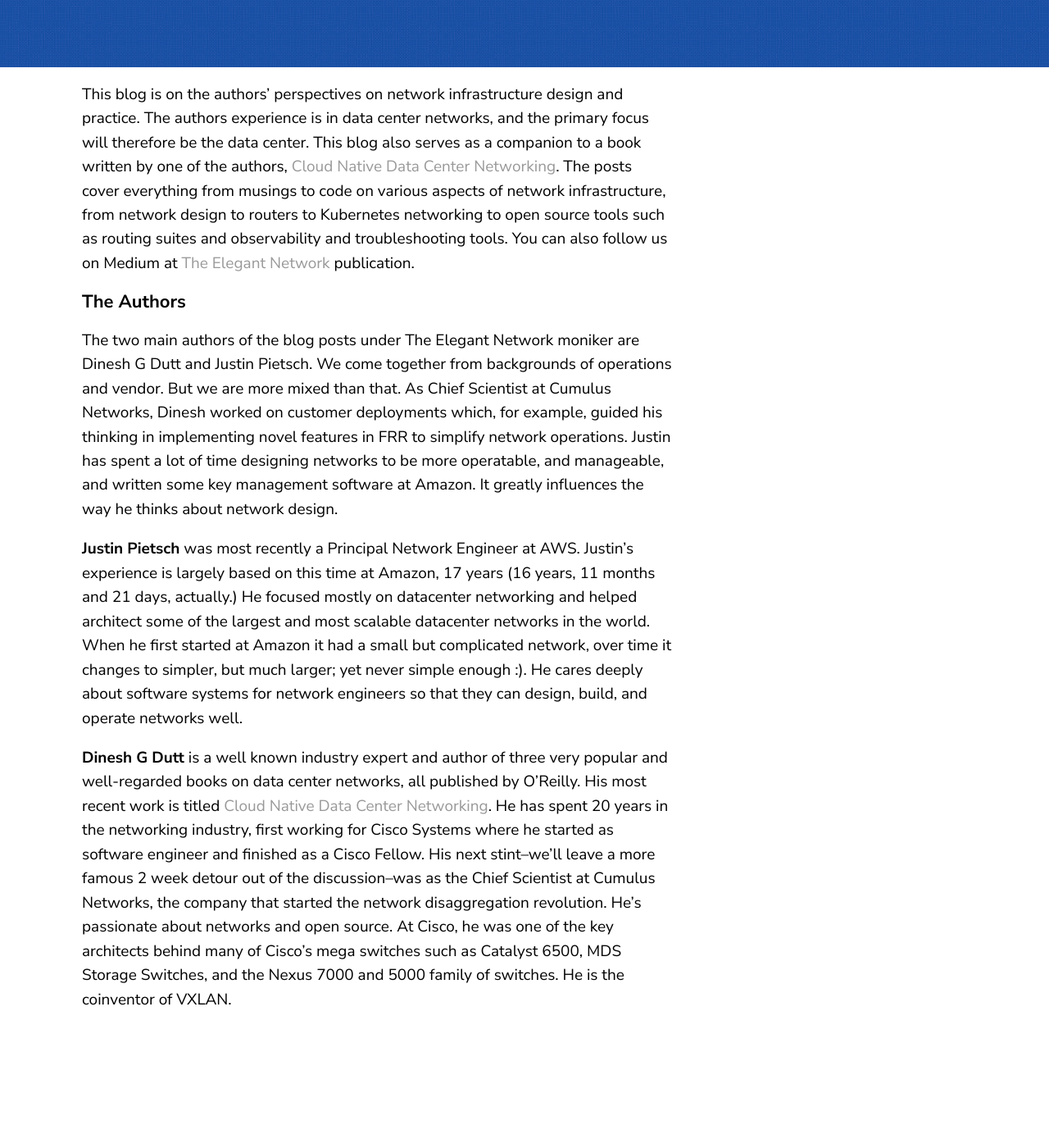
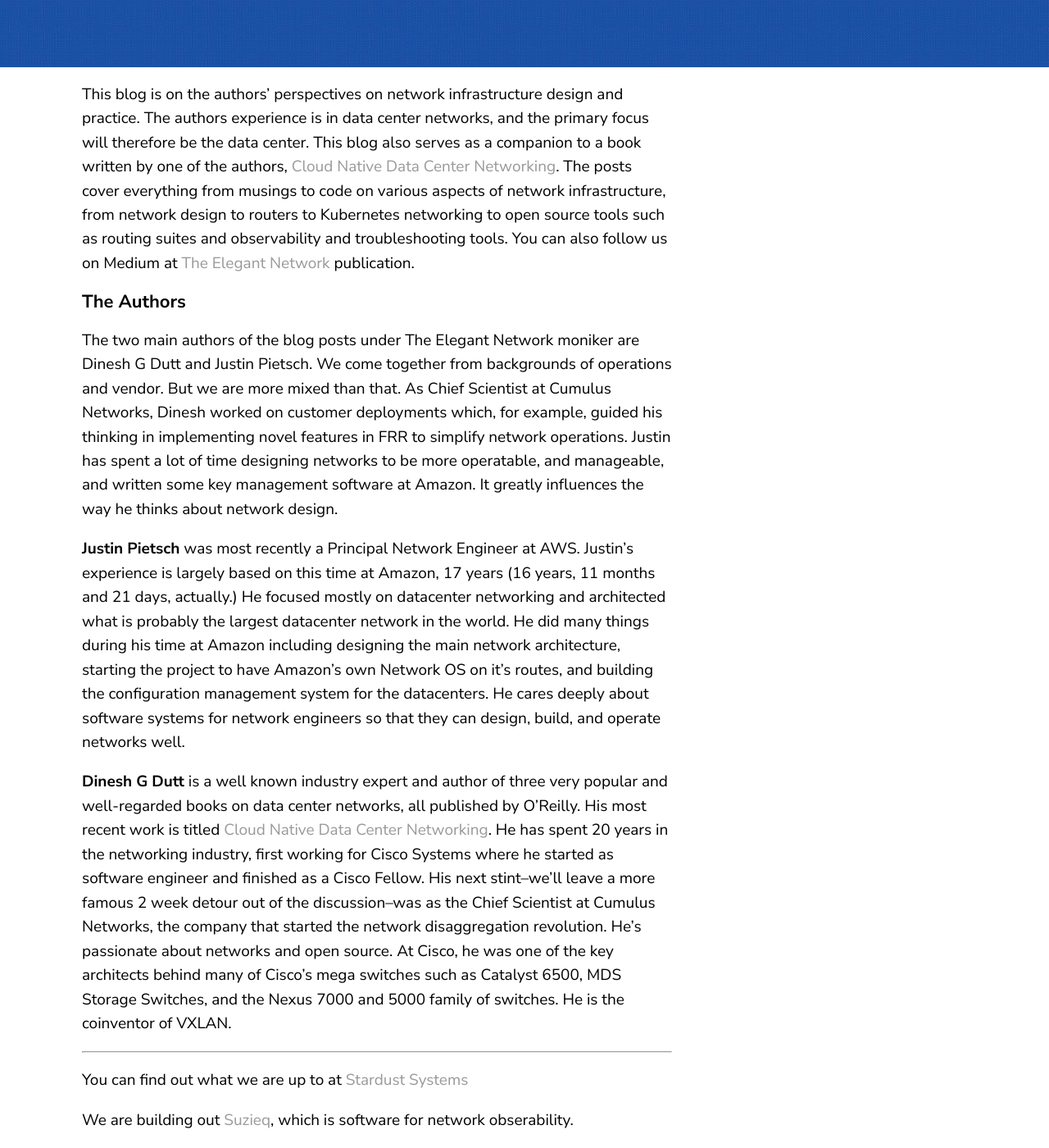
Before and after one commit to elegantnetwork/elegantnetwork.github.io, a Jekyll site: the page built from pages/about.md, in a window 1280 px wide and 1400 px high, scrolled down 206 px. Shown: the whole window at 82% size. Built offline with Jekyll 4.4.1, drawn with Linux system fonts in a browser that asks for light colours; before the commit the page ends 1459 px from its top, so only the background shows below that.

Commit message:
updated my bio and added a link to stardustsystems.net and Suzieq

```diff
--- a/pages/about.md
+++ b/pages/about.md
@@ -7,6 +7,12 @@
 ## The Authors
 The two main authors of the blog posts under The Elegant Network moniker are Dinesh G Dutt and Justin Pietsch. We come together from backgrounds of operations and vendor. But we are more mixed than that. As Chief Scientist at Cumulus Networks, Dinesh worked on customer deployments which, for example, guided his thinking in implementing novel features in FRR to simplify network operations. Justin has spent a lot of time designing networks to be more operatable, and manageable, and written some key management software at Amazon. It greatly influences the way he thinks about network design.
 
-**Justin Pietsch** was most recently a Principal Network Engineer at AWS. Justin's experience is largely based on this time at Amazon, 17 years (16 years, 11 months and 21 days, actually.) He focused mostly on datacenter networking and helped architect some of the largest and most scalable datacenter networks in the world. When he first started at Amazon it had a small but complicated network, over time it changes to simpler, but much larger; yet never simple enough :). He cares deeply about software systems for network engineers so that they can design, build, and operate networks well.
+**Justin Pietsch** was most recently a Principal Network Engineer at AWS. Justin's experience is largely based on this time at Amazon, 17 years (16 years, 11 months and 21 days, actually.) He focused mostly on datacenter networking and architected what is probably the largest datacenter network in the world. He did many things during his time at Amazon including designing the main network architecture, starting the project to have Amazon's own Network OS on it's routes, and building the configuration management system for the datacenters. He cares deeply about software systems for network engineers so that they can design, build, and operate networks well.
 
 **Dinesh G Dutt** is a well known industry expert and author of three very popular and well-regarded books on data center networks, all published by O'Reilly. His most recent work is titled [Cloud Native Data Center Networking](https://www.amazon.com/Cloud-Native-Data-Center-Networking/dp/1492045608/). He has spent 20 years in the networking industry, first working for Cisco Systems where he started as software engineer and finished as a Cisco Fellow. His next stint--we'll leave a more famous 2 week detour out of the discussion--was as the Chief Scientist at Cumulus Networks, the company that started the network disaggregation revolution. He's passionate about networks and open source. At Cisco, he was one of the key architects behind many of Cisco's mega switches such as Catalyst 6500, MDS Storage Switches, and the Nexus 7000 and 5000 family of switches. He is the coinventor of VXLAN.
+
+---
+
+You can find out what we are up to at [Stardust Systems](https://www.stardustsystems.net)
+
+We are building out [Suzieq](https://github.com/netenglabs/suzieq), which is software for network obserability.
```
